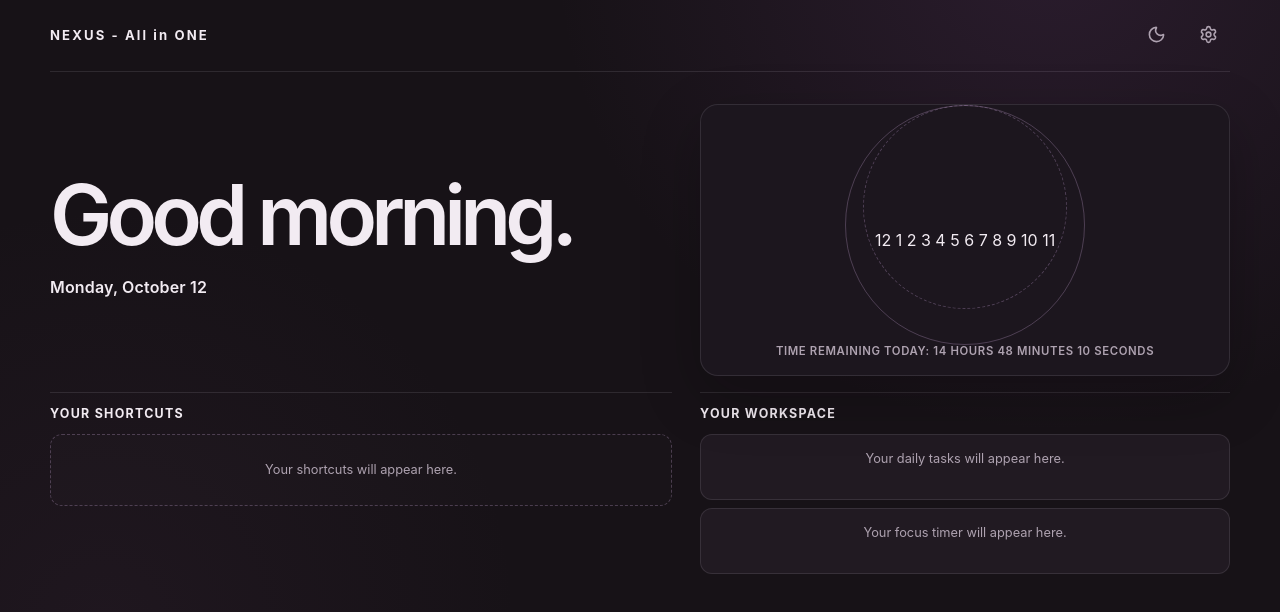
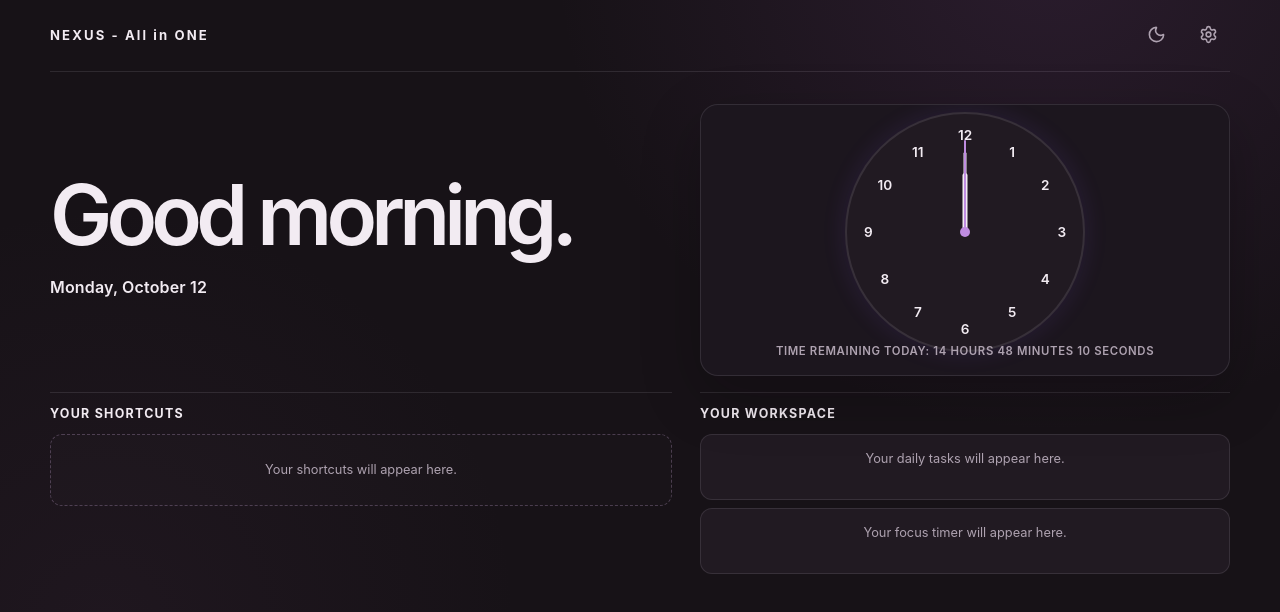
Before and after one commit to Aarjal/Nexus, a website built with Vite: page index.html in a window 1280 px wide. Built offline with nearby package versions, Linux system fonts and the light colour scheme.

Commit message:
added css for analog clock

```diff
--- a/src/style.css
+++ b/src/style.css
@@ -153,45 +153,113 @@ main {
   box-shadow: var(--shadow);
 }
 
-#clock::before {
-  position: absolute;
-  width: min(238px, 68%);
+.analog-clock{
+  position:relative;
+  width: 240px;
   aspect-ratio: 1;
-  border: 1px solid var(--line-strong);
+  margin: 0 auto 1rem;
+  border: 2px solid var(--line);
   border-radius: 50%;
-  content: "";
+  background: var(--surface);
+  box-shadow: 0 0 24px rgba(139, 92, 246, 0.12);
 }
 
-#clock::after {
+.clock-number{
   position: absolute;
-  width: min(202px, 58%);
-  aspect-ratio: 1;
-  border: 1px dashed rgba(211, 173, 230, 0.28);
-  border-radius: 50%;
-  content: "";
+  z-index: 1;
+  color: var(--text);
+  font-size: 0.85rem;
+  font-weight: 600;
+  transform: translate(-50%, -50%);
 }
 
-#clock figure {
-  display: grid;
-  place-items: center;
-  z-index: 1;
-  width: min(164px, 48%);
-  aspect-ratio: 1;
-  margin: 0;
-  border: 5px solid rgba(191, 140, 225, 0.78);
-  border-top-color: rgba(191, 140, 225, 0.16);
-  border-radius: 50%;
-  box-shadow: inset 0 0 0 1px rgba(255, 255, 255, 0.05);
+.number-12{
+  top: 9%;
+  left: 50%;
+}
+.number-1{
+  top: 16%;
+  left: 70%;
+}
+.number-2{
+  top: 30%;
+  left: 84%;
+}
+.number-3{
+  top: 50%;
+  left: 91%;
+}
+.number-4{
+  top: 70%;
+  left: 84%;
+}
+.number-5{
+  top: 84%;
+  left: 70%;
+}
+.number-6{
+  top: 91%;
+  left: 50%;
+}
+.number-7{
+  top: 84%;
+  left: 30%;
+}
+.number-8{
+  top: 70%;
+  left: 16%;
+}
+.number-9{
+  top: 50%;
+  left: 9%;
+}
+.number-10{
+  top: 30%;
+  left: 16%;
+}
+.number-11{
+  top: 16%;
+  left: 30%;
 }
 
-#digital-time {
-  color: var(--text);
-  font-size: clamp(1.35rem, 3.1vw, 2.15rem);
-  font-variant-numeric: tabular-nums;
-  font-weight: 650;
-  letter-spacing: -0.06em;
-  line-height: 1;
-  white-space: nowrap;
+.clock-hand{
+  position: absolute;
+  bottom: 50%;
+  left: 50%;
+  z-index: 2;
+  border-radius: 999px;
+  transform: translate(-50%) rotate(0deg);
+  transform-origin: 50% 100%;
+}
+
+.hour-hand{
+  width: 5px;
+  height: 25%;
+  background: var(--text);
+}
+
+.minute-hand{
+  width: 3px;
+  height: 34%;
+  background: var(--text);
+}
+
+.second-hand{
+  width: 2px;
+  height: 39%;
+  background: var(--accent);
+}
+
+.clock-center{
+  position: absolute;
+  top: 50%;
+  left: 50%;
+  z-index: 3;
+  width: 10px;
+  height: 10px;
+  border-radius: 50%;
+  background: var(--accent);
+  transform: translate(-50%, -50%);
 }
 
 #time-lebel {
```
